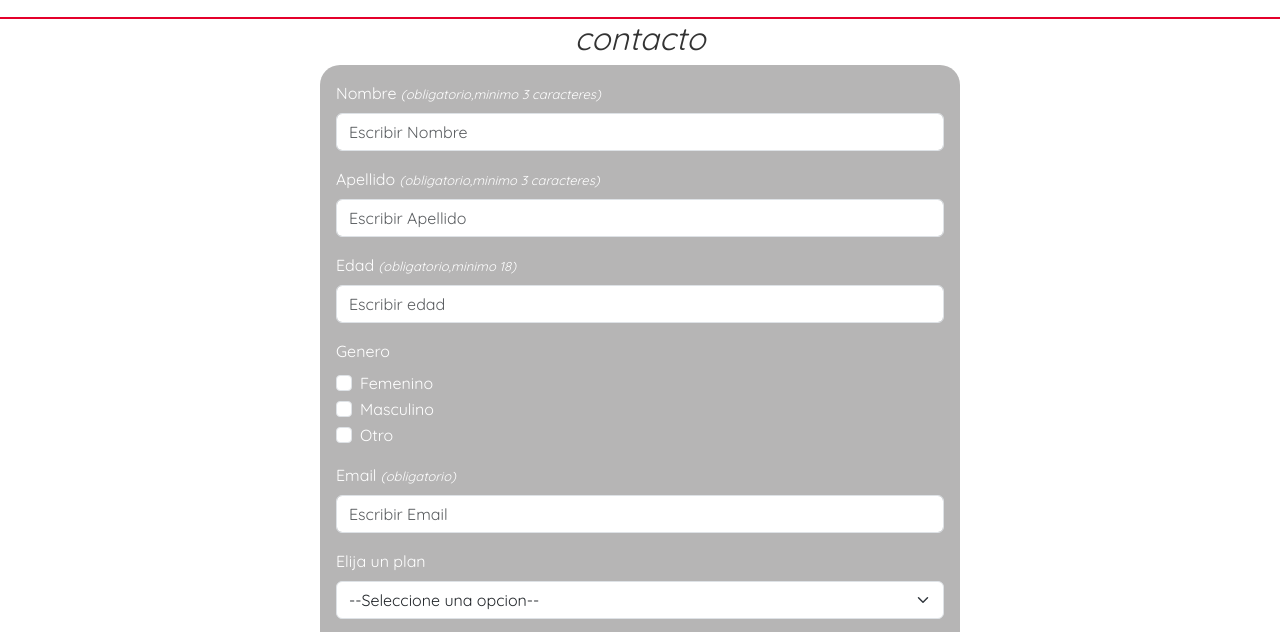
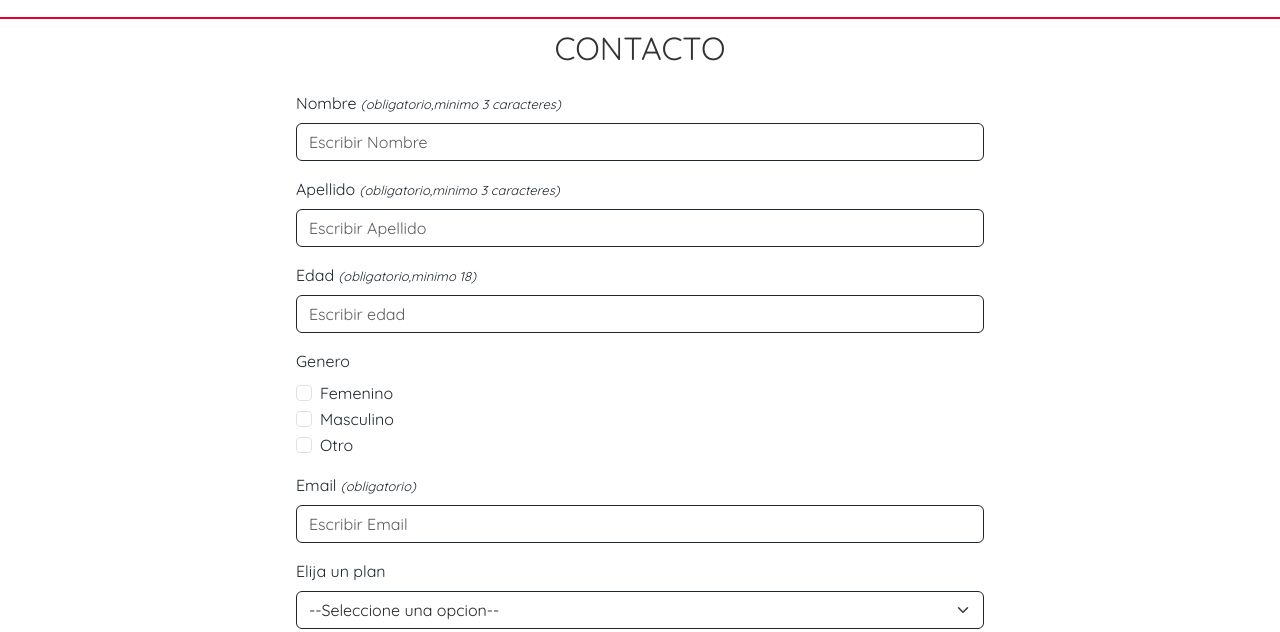
Before and after one commit to MGriseldaSanchez/Landing-Page, a plain HTML site: page landig-page/form.html in a window 1280 px wide. Shown: the part 99-731 px from the top of the page. Drawn offline with nearby package versions, Linux system fonts and the light colour scheme; some icons are missing.

Commit message:
se da estilo a formulario

```diff
--- a/landig-page/app.js
+++ b/landig-page/app.js
@@ -77,8 +77,12 @@ $(document).ready(function () {
         minlength: `Debe tener un minimo de 30 caracteres`,
       },
     },
+    // se crea un elemento span donde se muestra el msj de error
+    errorElement : 'span'
   });
 });
+
+
 
 /* enfoca sobre el campo invalido al enviar el formulario */
 
--- a/landig-page/assets/styles/main.css
+++ b/landig-page/assets/styles/main.css
@@ -132,7 +132,7 @@ main{
 .form-title{
   text-align: center;
   color: #333;
-  font-style: italic;
+  margin-top: 10px;
 }
 
 .form-container{
@@ -143,21 +143,31 @@ main{
 }
 
 #contact{
-  background-color: rgb(182, 181, 181) ;
-  border-radius: 20px;
-  color: var(--back-color);
-  width: 80vh;
-
+  /* background-color: var(--main-color) ; */
+  /* border-radius: 20px; */
+  color: #1e272e;
+  width: 90vh;
 }
 
+.form-control, .form-select{
+  border:1px solid #1e272e;
+}
+
+.form-label{
+  font-size: medium;
+}
 
 span{
   font-style: italic;
   font-size: small;
 }
 
+/*mensaje de error*/
+.error{
+  color: var(--main-color);
+}
+
 /* footer */
-/* footer fijo# */
 footer {
     position:inherit;
     left: 0;
@@ -232,7 +242,7 @@ iframe {
 
 .titl-sucursal{
   text-align: center;
-  margin-top: 5px;
+  margin-top: 10px;
 }
 
 .map-container{
@@ -252,3 +262,5 @@ position: relative;
 .map-container:hover .map-overlay {
   display: block;
 }
+
+/*-----------*/
--- a/landig-page/form.html
+++ b/landig-page/form.html
@@ -87,11 +87,11 @@
     </nav>
   </header>
 
-  <!--PONERLE UN FONDO-->
+    <!--PONERLE UN FONDO-->
 
-  <!-- titulo del formulario -->
-  <div class="form-title">
-    <h2>contacto</h2>
+    <!-- titulo del formulario -->
+    <div class="form-title">
+      <h2>CONTACTO</h2>
   </div>
   <!-- div contenedor de formulario -->
   <div class="form-container">
@@ -180,7 +180,6 @@
     <p></p>
   </div>
 
-
   <footer>
     <div class="contacto m-3">
       <span class="icon-location"> Dirección: Calle Cualquiera 123, Ciudad Autónoma de Buenos Aires</span><br>
```
Also changed, not shown: landig-page/sucursales.html (+1 -1 lines).
